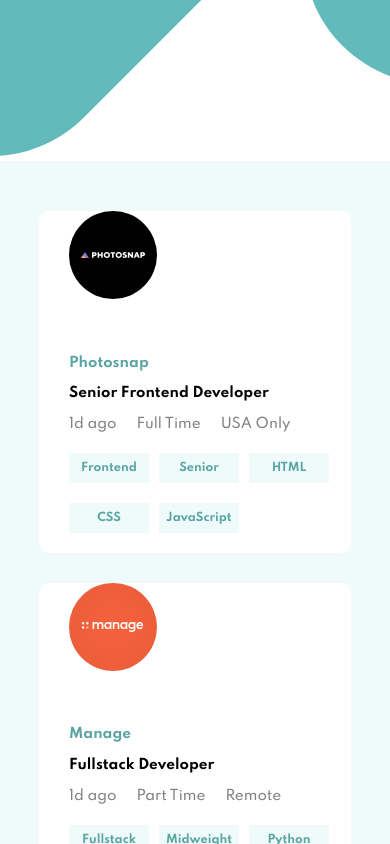
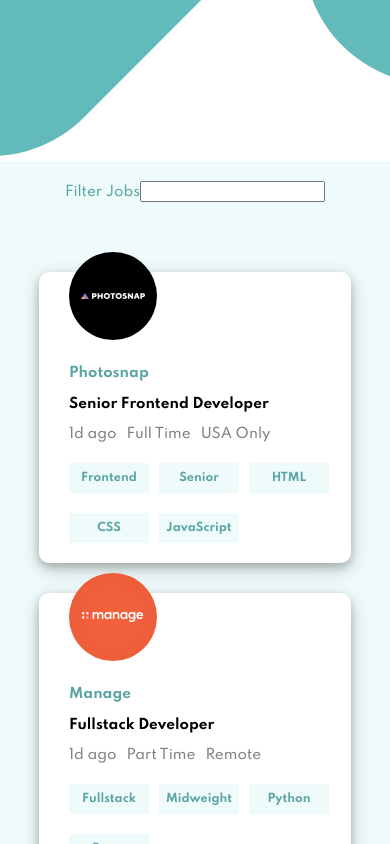
Before and after one commit to gertie-sheshe/job-listing-app, a React (Create React App) app: page / in a window 390 px wide. Shown: the top 844 px of the page. Built offline with nearby package versions, Linux system fonts and the light colour scheme.

Commit message:
responseive styling + filter component

```diff
--- a/src/components/App/App.scss
+++ b/src/components/App/App.scss
@@ -4,6 +4,7 @@
 
 :root {
   --size: 0.85rem;
+  --primary-font-color: hsl(180, 29%, 50%);
 }
 
 body {
--- a/src/components/App/App.tsx
+++ b/src/components/App/App.tsx
@@ -1,6 +1,7 @@
 import React, { Fragment } from 'react';
 import { ReactComponent as Logo } from '../../images/bg-header-desktop.svg';
 import JobComponent from '../Job/Job';
+import FilterInout from '../FilterInput/FilterInput';
 import { data } from '../../data';
 
 import './App.scss';
@@ -12,6 +13,7 @@ function App() {
         <Logo />
       </header>
       <main>
+        <FilterInout />
         <div className="content">
           {data.map((job, index) => {
             return <JobComponent key={index} data={job} />;
--- a/src/components/Data/Data.tsx
+++ b/src/components/Data/Data.tsx
@@ -16,8 +16,8 @@ const Data = ({ role, level, languages }: PropsData) => {
         <p>{level}</p>
       </div>
       {languages.map((language, index) => (
-        <div>
-          <p key={index}>{language}</p>
+        <div key={index}>
+          <p>{language}</p>
         </div>
       ))}
     </Fragment>
--- /dev/null
+++ b/src/components/FilterInput/FilterInput.scss
@@ -0,0 +1,5 @@
+.search {
+  width: 100vw;
+  text-align: center;
+  padding: 20px;
+}
--- /dev/null
+++ b/src/components/FilterInput/FilterInput.tsx
@@ -0,0 +1,11 @@
+import React from 'react';
+import './FilterInput.scss';
+
+const FilterInput = () => (
+  <div className="search">
+    <label htmlFor="search">Filter Jobs</label>
+    <input id="search" type="text" multiple />
+  </div>
+);
+
+export default FilterInput;
--- a/src/components/Image/image.scss
+++ b/src/components/Image/image.scss
@@ -6,5 +6,6 @@
   @media (max-width: 699px) {
     position: relative;
     bottom: 20px;
+    padding-top: 0px;
   }
 }
--- a/src/components/Job/Job.tsx
+++ b/src/components/Job/Job.tsx
@@ -30,7 +30,7 @@ const JobComponent = ({ data }: PropsData) => {
         <Image svgSrc={data.logo} />
         <div className="title-and-location">
           <div className="company">
-            <p>{data.company}</p>
+            <a href={`${data.company}.com`}>{data.company}</a>
           </div>
           <div className="position">
             <p>{data.position}</p>
--- a/src/components/Job/job.scss
+++ b/src/components/Job/job.scss
@@ -6,6 +6,7 @@
   border-radius: 10px;
   padding-bottom: 20px;
   display: flex;
+  box-shadow: 0 4px 8px 0 rgba(0, 0, 0, 0.2), 0 6px 20px 0 rgba(0, 0, 0, 0.19);
 
   .image-and-title {
     flex: 3;
@@ -15,8 +16,18 @@
       padding-top: 17px;
 
       .company {
-        p {
+        a {
           font-weight: 700;
+          color: var(--primary-font-color);
+          // margin-top: 0;
+        }
+        a:link {
+          text-decoration: none;
+        }
+
+        a:hover,
+        a:focus {
+          text-decoration: underline;
         }
       }
 
@@ -76,6 +87,7 @@
 
       .title-and-location {
         padding-left: 30px;
+        padding-top: 0px;
       }
     }
   }
--- a/src/components/LocationTime/LocationTime.scss
+++ b/src/components/LocationTime/LocationTime.scss
@@ -3,4 +3,10 @@
     padding-right: 20px;
     color: gray;
   }
+
+  @media (max-width: 699px) {
+    span {
+      padding-right: 10px;
+    }
+  }
 }
```
